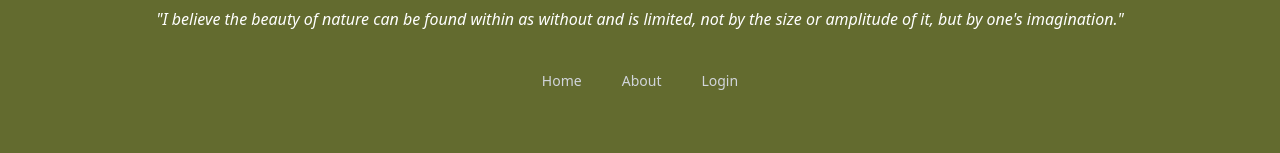
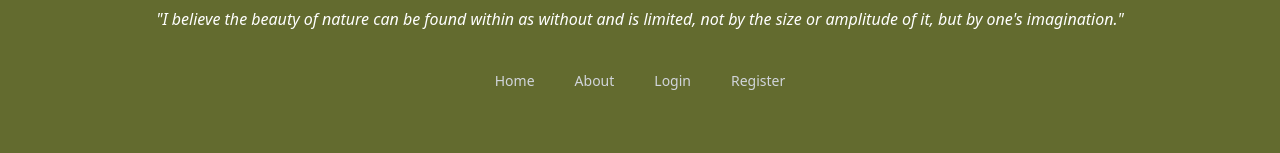
Before and after one commit to Monster0506/BywayBlog, a React (Vite) app: page / in a window 1280 px wide. Shown: the part 145-298 px from the top of the page. Built offline with nearby package versions, Linux system fonts and the light colour scheme; no server answers; the database is empty.

Commit message:
Add signup form
.

```diff
--- a/src/Navbar.jsx
+++ b/src/Navbar.jsx
@@ -79,12 +79,20 @@ const Navbar = () => {
                 </button>
               </>
             ) : (
+              <div className="flex space-x-4">
                 <Link
                   to="/login"
                   className="text-gray-300 hover:bg-gray-700 px-3 py-2 rounded-md text-sm font-medium"
                 >
                   Login
                 </Link>
+                <Link
+                  to="/signup"
+                  className="text-gray-300 hover:bg-gray-700 px-3 py-2 rounded-md text-sm font-medium"
+                >
+                  Register
+                </Link>
+              </div>
             )}
           </div>
         </div>
```
Lines whose indentation alone changed are shown as unchanged.
